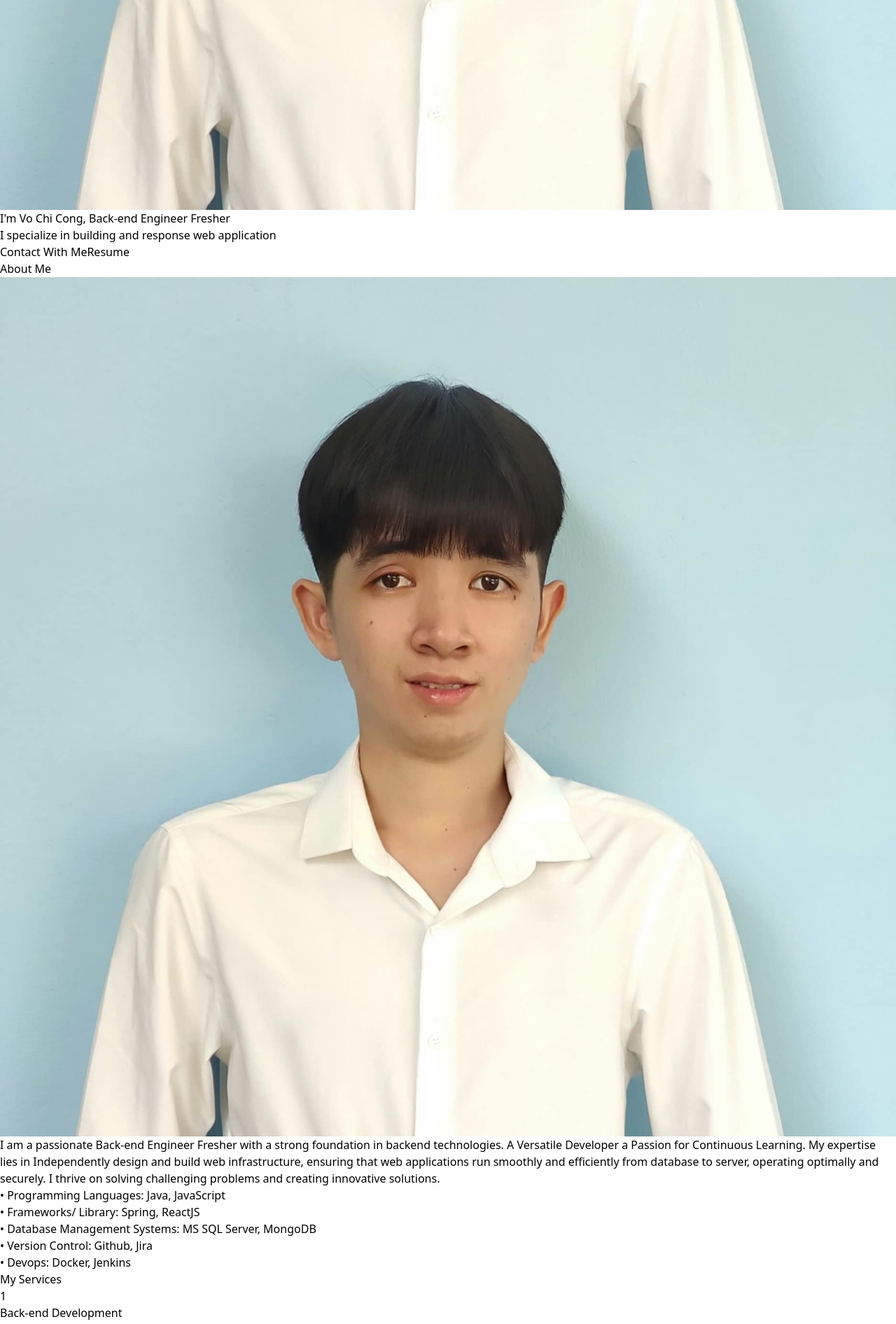
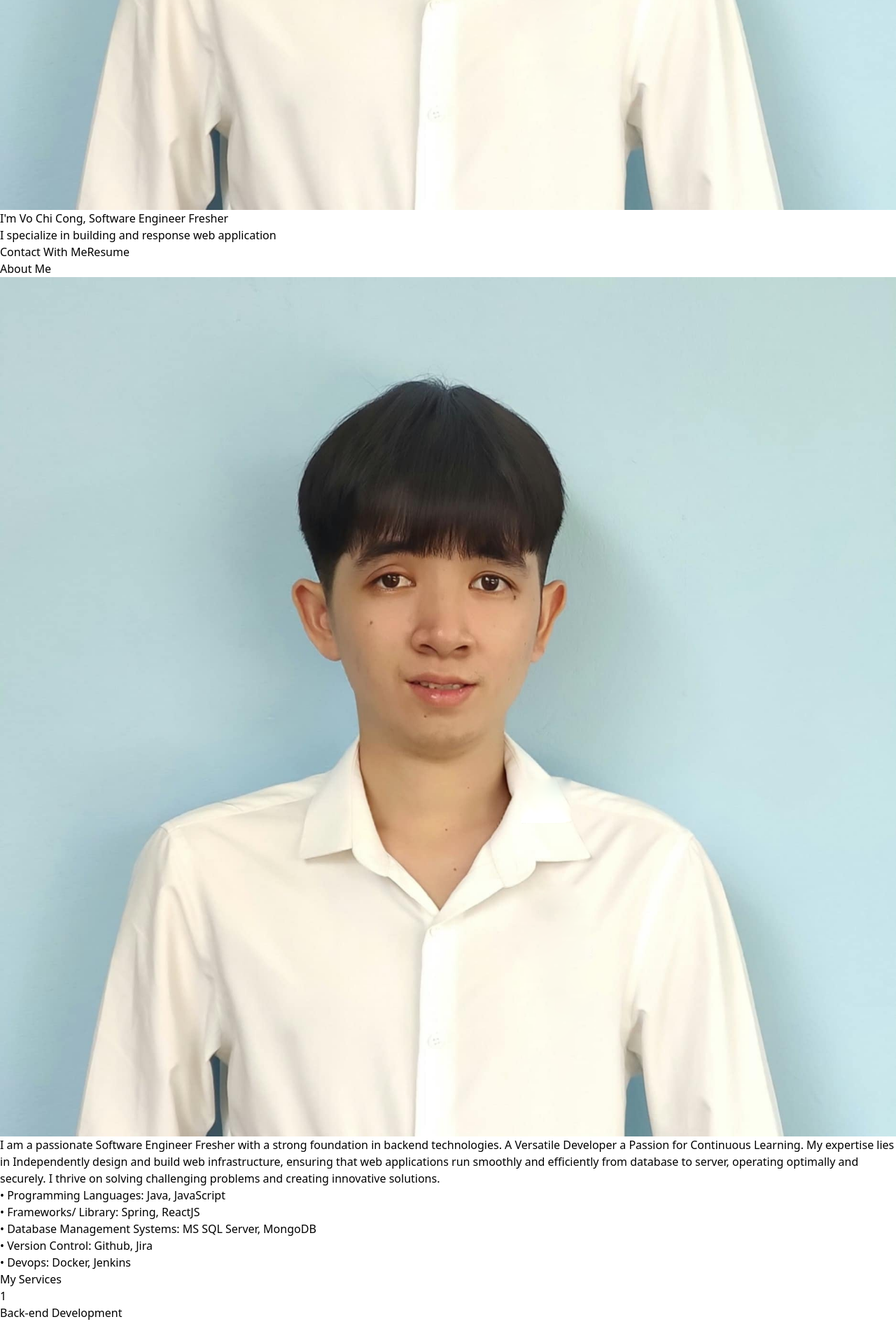
Before and after one commit to heaven-vo/heaven-portfolio, a React (Vite) app: page / in a window 1280 px wide. Shown: the part 1000-2892 px from the top of the page at 70% size. Built offline with nearby package versions, Linux system fonts and the light colour scheme.

Commit message:
update 09/10/2024

```diff
--- a/src/components/About.jsx
+++ b/src/components/About.jsx
@@ -9,7 +9,7 @@ const About = () => {
                 <img src={Hero} alt="" className="w-72 h-80 rounded object-cover mb-8 md:mb-0"/>
                 <div className="flex-1">
                     <p className="text-lg mb-8">
-                        I am a passionate Back-end Engineer Fresher with a strong foundation in backend technologies.
+                        I am a passionate Software Engineer Fresher with a strong foundation in backend technologies.
                         A Versatile Developer a Passion for Continuous Learning. My expertise lies in Independently design and build web infrastructure,
                         ensuring that web applications run smoothly and efficiently from database to server, operating optimally and securely.
                         I thrive on solving challenging problems and creating innovative solutions.
--- a/src/components/Hero.jsx
+++ b/src/components/Hero.jsx
@@ -8,7 +8,7 @@ const Hero = () => {
         transition-transform duration-300 hover:scale-105'/>
         <h1 className='text-4xl font-bold'>I&apos;m {" "}
             <span className='text-transparent bg-clip-text bg-gradient-to-r from-green-400 to-blue-500'>Vo Chi Cong</span>
-            , Back-end Engineer Fresher
+            , Software Engineer Fresher
         </h1>
         <p className='mt-4 text-lg text-gray-300'>
         I specialize in building and response web application
```
